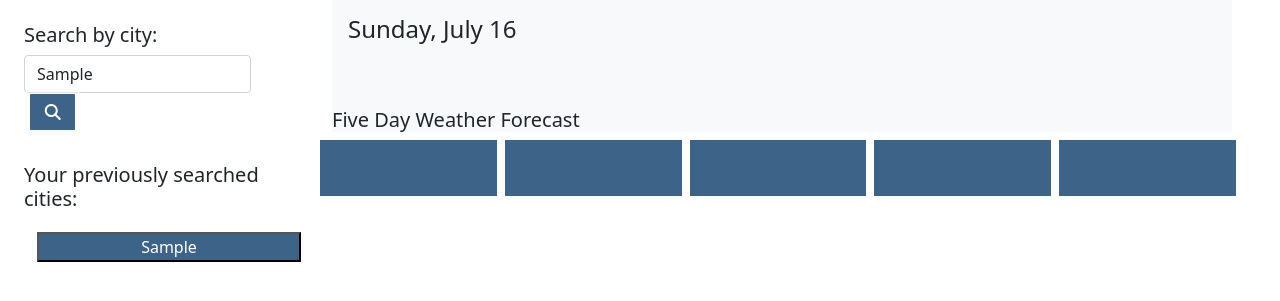
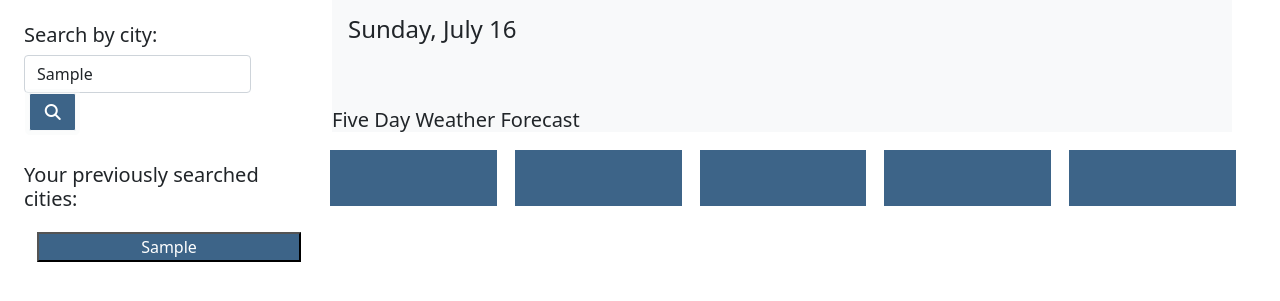
Before and after one commit to AllenHirmiz/5-Days-Weather-Dashboard, a plain HTML site: page Main/index.html in a window 1280 px wide. Both pictures are taken after typing "Sample" into the empty fields and a click on the button 52 px from the left and 201 px from the top of the page. Shown: the part 89-390 px from the top of the page. Drawn offline with nearby package versions, Linux system fonts and the light colour scheme; no server answers.

```diff
--- a/Main/Assests/CSS/style.css
+++ b/Main/Assests/CSS/style.css
@@ -43,4 +43,6 @@ button {
 
 .col-sm {
     background-color: #3d6488;
+    color: #ffffff;
+    margin: 10px;
 }
```
Also changed, not shown: Assets/images/full-page.png (added), Assets/images/small-screen.png (added), 1 other file.
